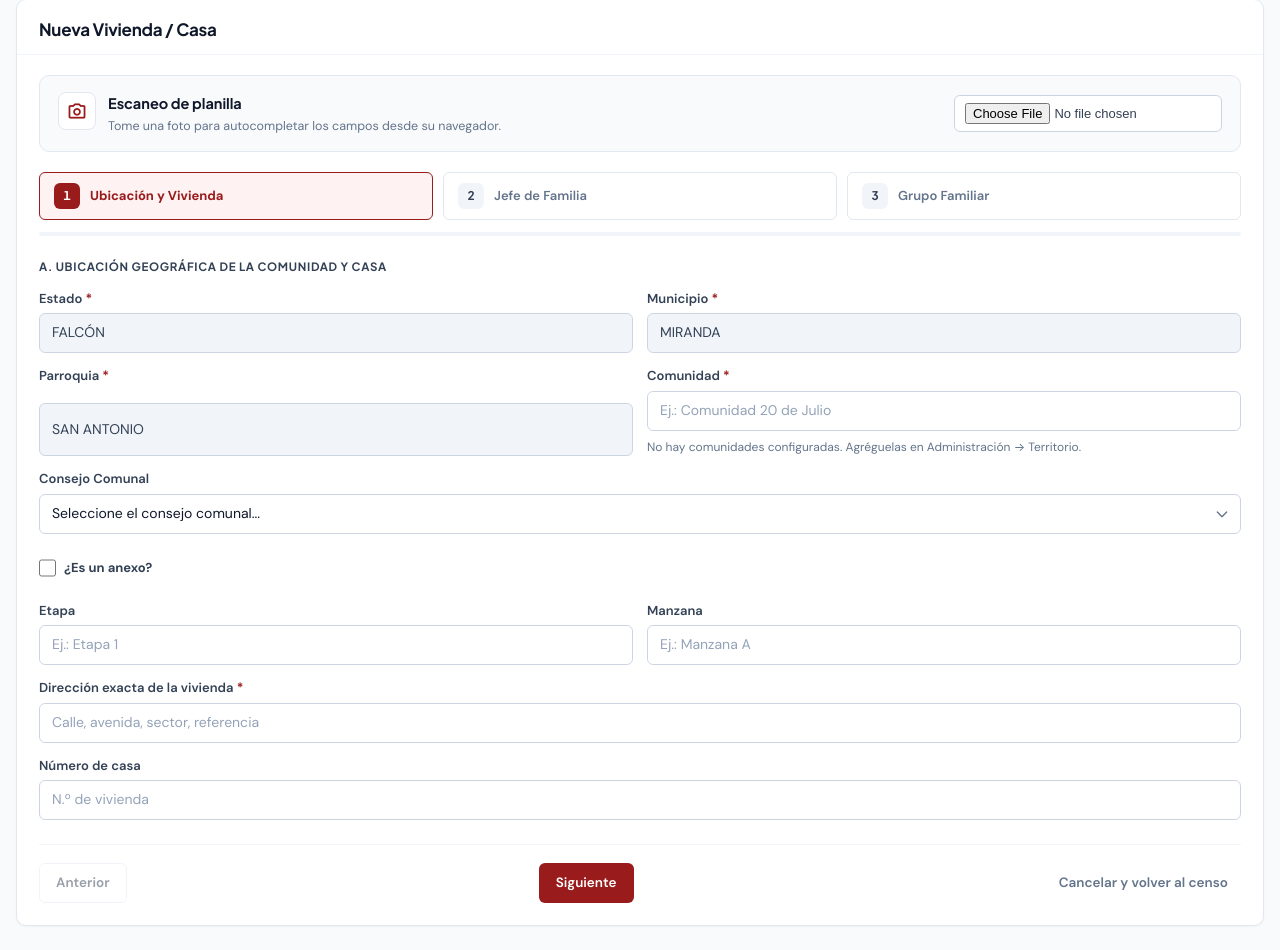
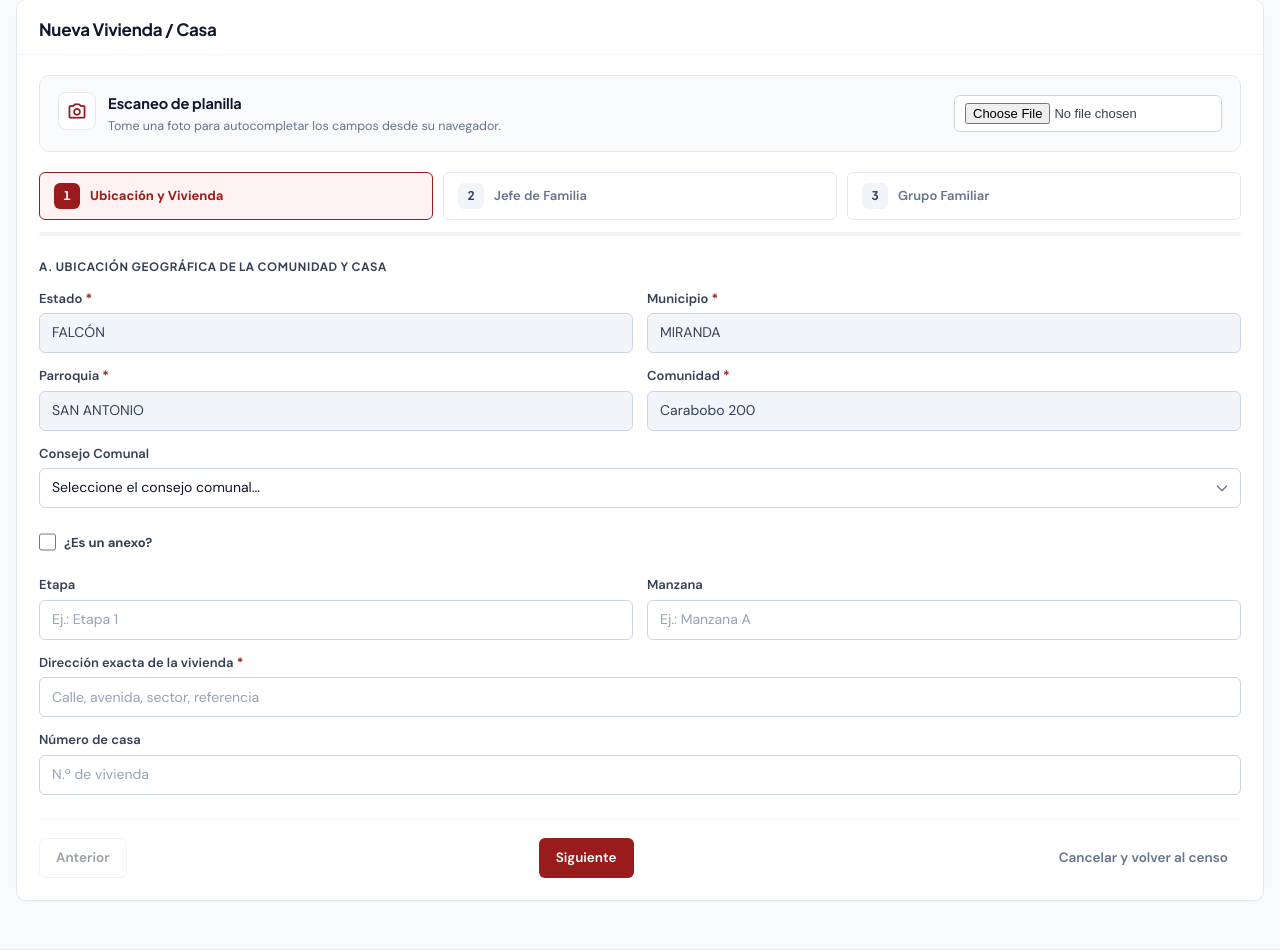
Before and after one commit to JaviGG2/CSC_200, a Node project: template views/wizard.ejs in a window 1280 px wide. Shown: the part 128-1078 px from the top of the page. Run offline with Node 20 templates, Linux system fonts and the light colour scheme; the template is opened without the code that fills it, so the values that code supplies are empty.

Commit message:
feat: add default community selection to wizard
Implement logic to pre-select "Carabobo 200" as the default community in the wizard view, improving user experience for standard entries.

```diff
--- a/views/wizard.ejs
+++ b/views/wizard.ejs
@@ -88,6 +88,9 @@
               const parroquiaPredeterminado =
                 (territorios.parroquias && territorios.parroquias.find((p) => /^san antonio$/i.test(p.nombre))?.nombre) ||
                 (territorios.parroquias && territorios.parroquias.length === 1 ? territorios.parroquias[0].nombre : 'SAN ANTONIO');
+              const comunidadPredeterminado =
+                (territorios.comunidades && territorios.comunidades.find((c) => /carabobo\s*200/i.test(c.nombre))?.nombre) ||
+                (territorios.comunidades && territorios.comunidades.length === 1 ? territorios.comunidades[0].nombre : 'Carabobo 200');
             %>
 
             <div class="campos">
@@ -133,20 +136,18 @@
                   >
                 </div>
 
-              <div class="campo">
-                <label for="w-comunidad">Comunidad <span class="requerido">*</span></label>
-                <% if (territorios.comunidades.length) { %>
-                  <select id="w-comunidad" name="comunidad" required>
-                    <option value="">Seleccione...</option>
-                    <% territorios.comunidades.forEach(function (c) { %>
-                      <option value="<%= c.nombre %>"><%= c.nombre %></option>
-                    <% }); %>
-                  </select>
-                <% } else { %>
-                  <input type="text" id="w-comunidad" name="comunidad" maxlength="120" placeholder="Ej.: Comunidad 20 de Julio" required>
-                  <p class="ayuda">No hay comunidades configuradas. Agréguelas en Administración → Territorio.</p>
-                <% } %>
-              </div>
+                <div class="campo">
+                  <label for="w-comunidad">Comunidad <span class="requerido">*</span></label>
+                  <input
+                    type="text"
+                    id="w-comunidad"
+                    name="comunidad"
+                    maxlength="120"
+                    value="<%= comunidadPredeterminado %>"
+                    readonly
+                    required
+                  >
+                </div>
               </div>
 
               <div class="campo campo-ancho">
```
